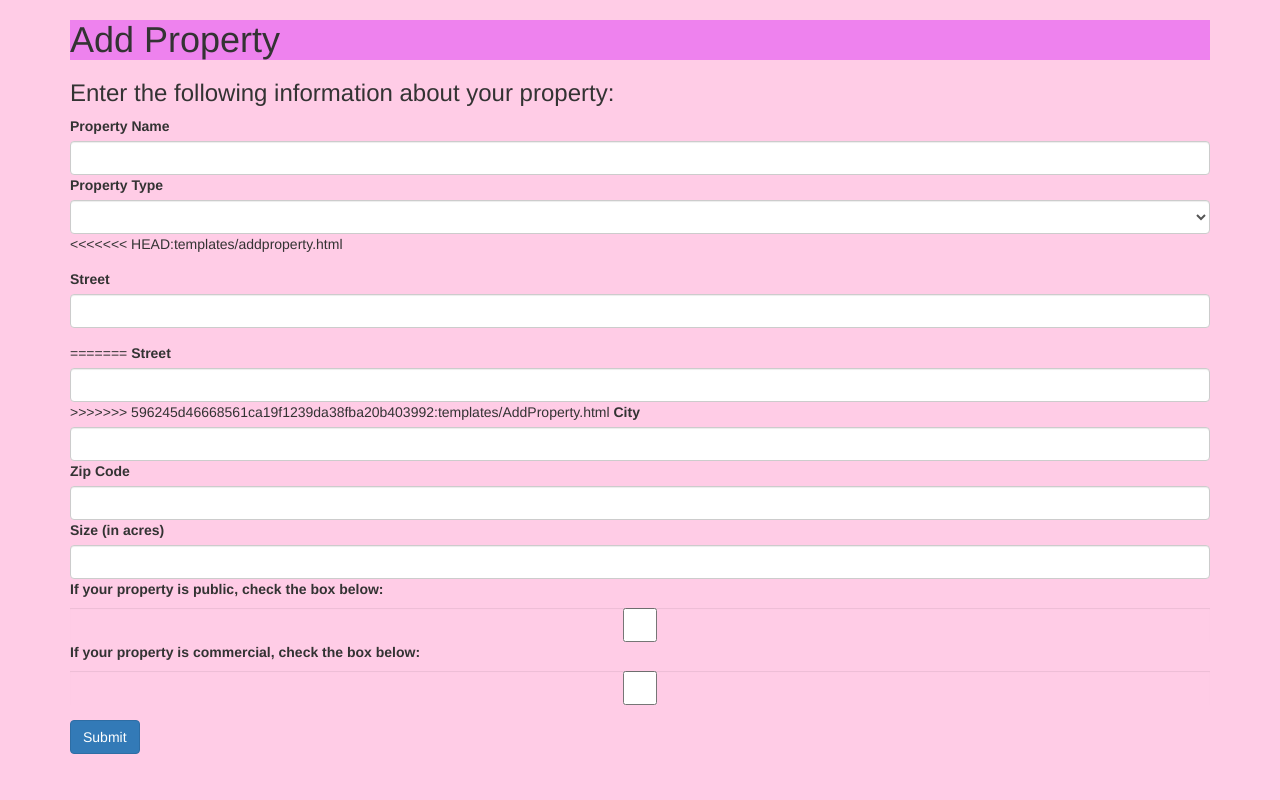
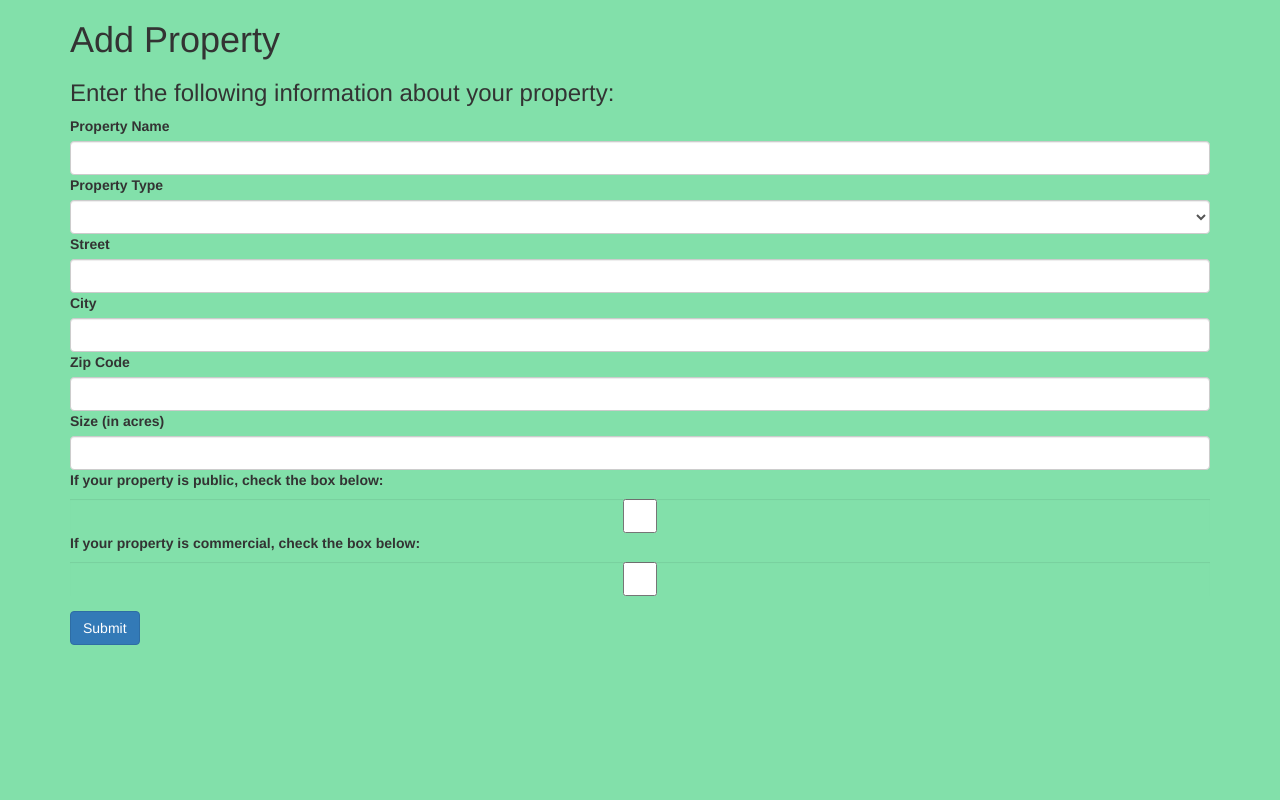
Before and after one commit to ksun86/cs4400_spring18, a Flask app: page /AddProperty in a window 1280 px wide. Run offline with Flask 2, Linux system fonts and the light colour scheme; the visitor is signed in with stand-in values (Sample User, id 1); some libraries are stand-ins or nearby versions.

Commit message:
small fixes

```diff
--- a/app.py
+++ b/app.py
@@ -169,7 +169,7 @@ def AddProperty():
 
         # Execute query
         cur.execute("INSERT INTO Property(ID, Name, Size, IsCommercial, IsPublic, Street, City, Zip, PropertyType, Owner) VALUES(%s, %s, %s, %s, %s, %s, %s, %s, %s, %s)",
-            (propertyID, propertyName, size, isCommercial, isPublic, address, city, zipCode, propertyType, session['username']))
+            (propertyID, propertyName, size, isCommercial, isPublic, street, city, zipCode, propertyType, session['username']))
 
         # Commit to DB
         mysql.connection.commit()
@@ -324,18 +324,6 @@ def ManageProperty(ID, manageType):
     # Get form
     form = AddPropertyForm(request.form)
 
-    # Populate property form fields
-    form.propertyName.data = prop['Name']
-    form.street.data = prop['Street']
-    form.city.data = prop['City']
-    form.zipCode.data = prop['Zip']
-    form.size.data = prop['Size']
-    form.propertyType.data = prop['PropertyType']
-    form.isPublic.data = prop['IsPublic']
-    form.isCommercial.data = prop['IsCommercial']
-    session['propertyID'] = ID
-    session['propertyType'] = prop['PropertyType']
-    session['propertyName'] = prop['Name']
 
     if request.method == 'POST' and form.validate():
         propertyName = request.form['propertyName']
@@ -376,6 +364,19 @@ def ManageProperty(ID, manageType):
         cur.close()
 
         return redirect(url_for('ManageProperty', ID=ID, manageType=manageType))
+
+    # Populate property form fields
+    form.propertyName.data = prop['Name']
+    form.street.data = prop['Street']
+    form.city.data = prop['City']
+    form.zipCode.data = prop['Zip']
+    form.size.data = prop['Size']
+    form.propertyType.data = prop['PropertyType']
+    form.isPublic.data = prop['IsPublic']
+    form.isCommercial.data = prop['IsCommercial']
+    session['propertyID'] = ID
+    session['propertyType'] = prop['PropertyType']
+    session['propertyName'] = prop['Name']
 
     return render_template('ManageProperty.html', form=form, property=prop)
 
@@ -428,9 +429,9 @@ def DeleteProperty(ID):
     #Close connection
     cur.close()
 
-    if session['UserType'] == 'ADMIN':
+    if session['userType'] == 'ADMIN':
         return redirect(url_for('AdminFunctionality'))
-    elif session['UserType'] == 'OWNER':
+    elif session['userType'] == 'OWNER':
         return redirect(url_for('OwnerFunctionality'))
 
 @app.route('/RemoveItem/<string:name>', methods=['POST'])
--- a/templates/AddProperty.html
+++ b/templates/AddProperty.html
@@ -8,15 +8,7 @@
     <div class="form-group">
       {{render_field(form.propertyName, class_="form-control")}}
       {{render_field(form.propertyType, class_="form-control")}}
-<<<<<<< HEAD:templates/addproperty.html
-    </div>
-    <div class="form-group">
       {{render_field(form.street, class_="form-control")}}
-    </div>
-    <div class="form-group">
-=======
-      {{render_field(form.street, class_="form-control")}}
->>>>>>> 596245d46668561ca19f1239da38fba20b403992:templates/AddProperty.html
       {{render_field(form.city, class_="form-control")}}
       {{render_field(form.zipCode, class_="form-control")}}
       {{render_field(form.size, class_="form-control")}}
--- a/templates/PropertyDetails.html
+++ b/templates/PropertyDetails.html
@@ -38,9 +38,10 @@
                 <input type="submit" value="Log Visit" class="btn btn-primary">
             </form>
         {% endif %}
-        <a href="/VisitorFunctionality" class="btn btn-primary">Back</a>
+        <div class="text-right"><a href="/VisitorFunctionality" class="btn btn-primary">Back</a></div>
+
     {% elif session.userType == 'OWNER' %}
-        <a href="/OwnerFunctionality" class="btn btn-primary">Back</a>
+        <div class="text-right"><a href="/OwnerFunctionality" class="btn btn-primary">Back</a></div>
     {% endif %}
 
 {% endblock %}
--- a/templates/VisitorFunctionality.html
+++ b/templates/VisitorFunctionality.html
@@ -51,13 +51,10 @@
                 <option value = PropertyType>Type</option>
                 <option value = IsPublic>Public</option>
                 <option value = IsCommercial>Commercial</option>
-<<<<<<< HEAD:templates/visitorfunctionality.html
                 <option value = NumVisits>Number of Visits: Specify a range with "-" like 3-5</option>
                 <option value = AverageRating>Average Rating: Specify a range with "-" like 1-4</option>
-=======
                 <option value = ApprovedBy>Number of Visits</option>
                 <option value = Rating>Average Rating</option>
->>>>>>> 596245d46668561ca19f1239da38fba20b403992:templates/VisitorFunctionality.html
             </select><br>
             <input type="text" name="searchterm"><br>
             <input type="submit" value="Search" class="btn btn-submit">
@@ -65,7 +62,7 @@
     </div>
 
 
-    <div class="text-left">
+    <div class="text-right">
         <a href="/VisitorHistory" class="btn btn-primary">View Visit History</a>
     </div>
 
--- a/templates/layout.html
+++ b/templates/layout.html
@@ -6,8 +6,10 @@
         <link rel="stylesheet" href="https://maxcdn.bootstrapcdn.com/bootstrap/3.3.7/css/bootstrap.min.css">
     </head>
     <style>
-        body{background-color: #FFCCE6}
-        h1{background-color: #EE82EE}
+        body{background-color: #82E0AA}
+        table{background-color: #85C1E9}
+
+
     </style>
     <body>
         <div class="container">
```
Also changed, not shown: templates/ManageProperty.html (+6 -6 lines), 1 other file.
